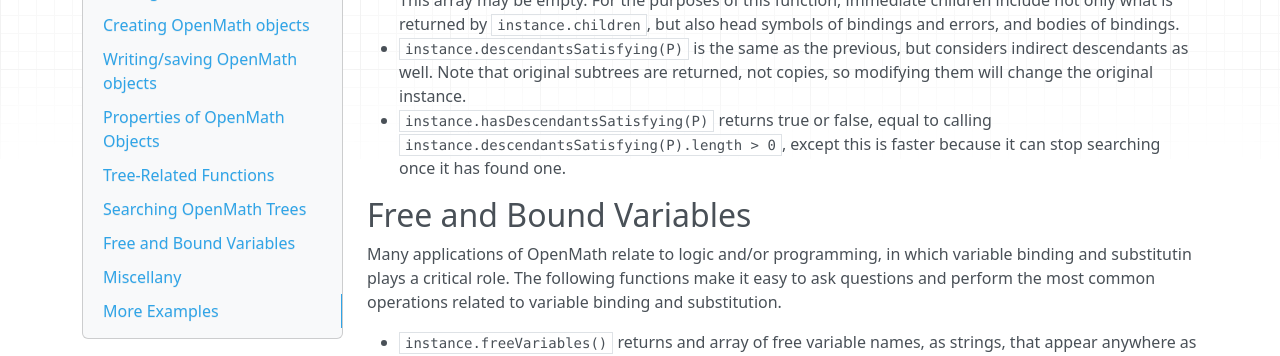
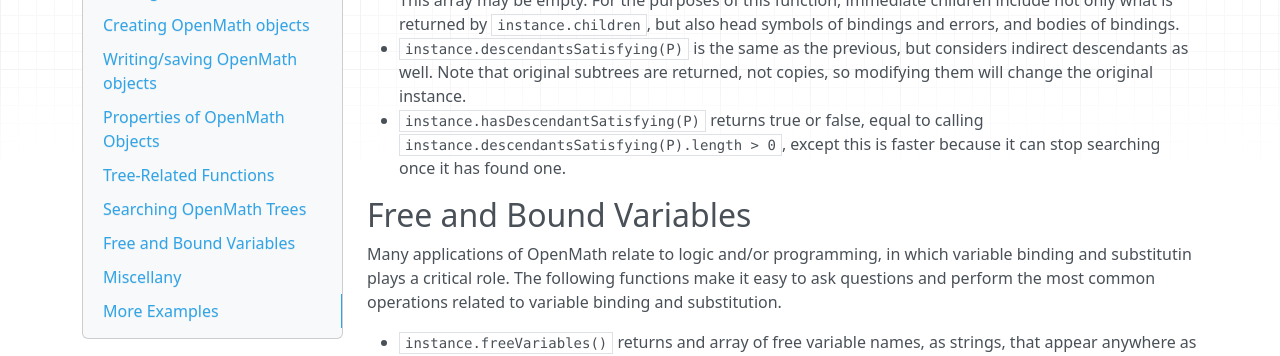
Before and after one commit to lurchmath/openmath-js, an MkDocs documentation site: the page built from docs/api-reference.md, in a window 1280 px wide and 900 px high, scrolled down 4529 px. Shown: the part 147-503 px from the top of the window. Built offline with MkDocs 1.6.1, drawn with Linux system fonts in a browser that asks for light colours; nearby versions of some CDN libraries; old or Windows-style settings are respelled for this version of MkDocs.

Commit message:
Fixed typo
Changed `instance.hasDescendantsSatisfying(P)` to `instance.hasDescendantSatisfying(P)`, the former does not exist.

```diff
--- a/docs/api-reference.md
+++ b/docs/api-reference.md
@@ -308,7 +308,7 @@
    considers indirect descendants as well.  Note that original subtrees are
    returned, not copies, so modifying them will change the original
    instance.
- * `instance.hasDescendantsSatisfying(P)` returns true or false, equal to
+ * `instance.hasDescendantSatisfying(P)` returns true or false, equal to
    calling `instance.descendantsSatisfying(P).length > 0`, except this is
    faster because it can stop searching once it has found one.
 
```
